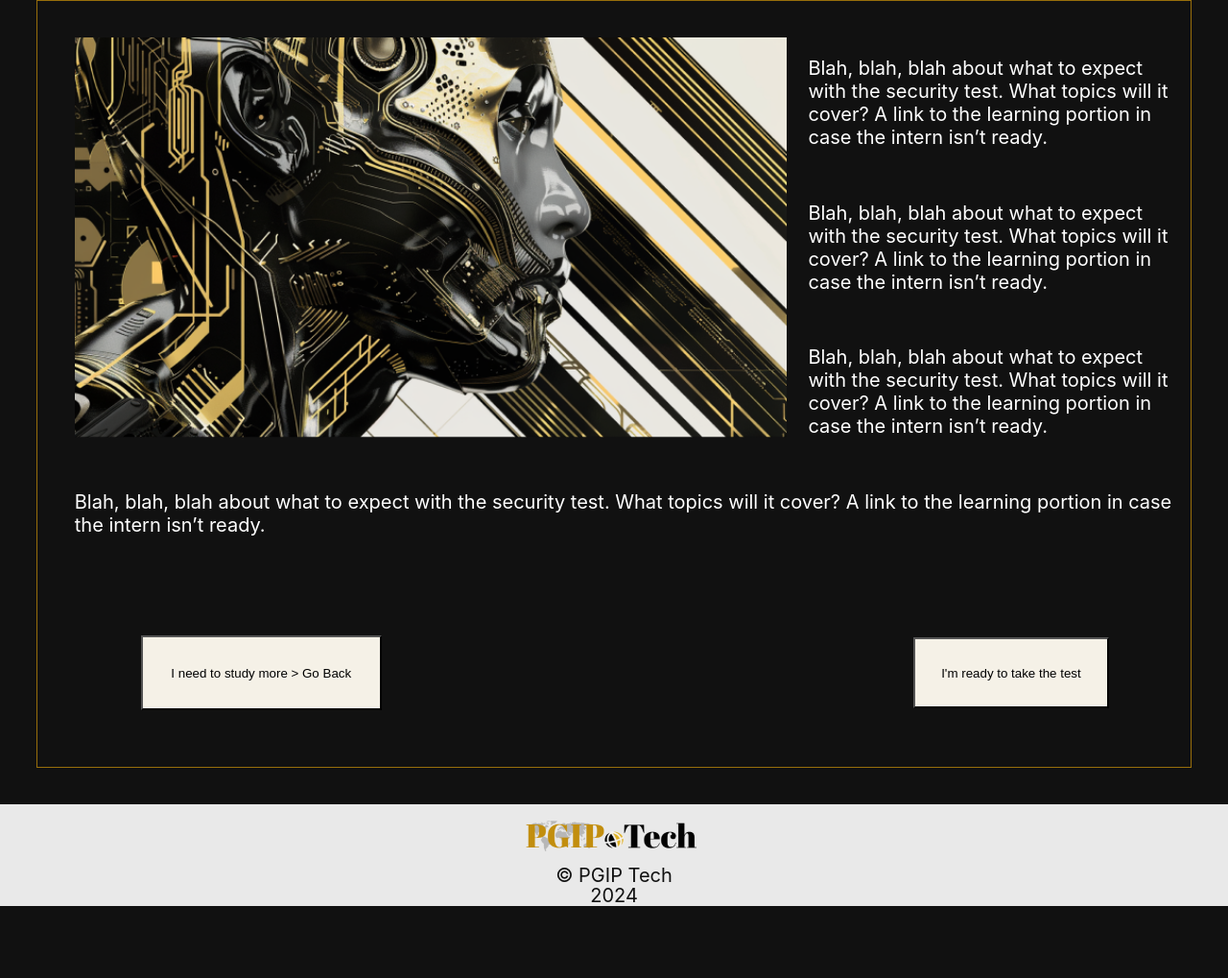
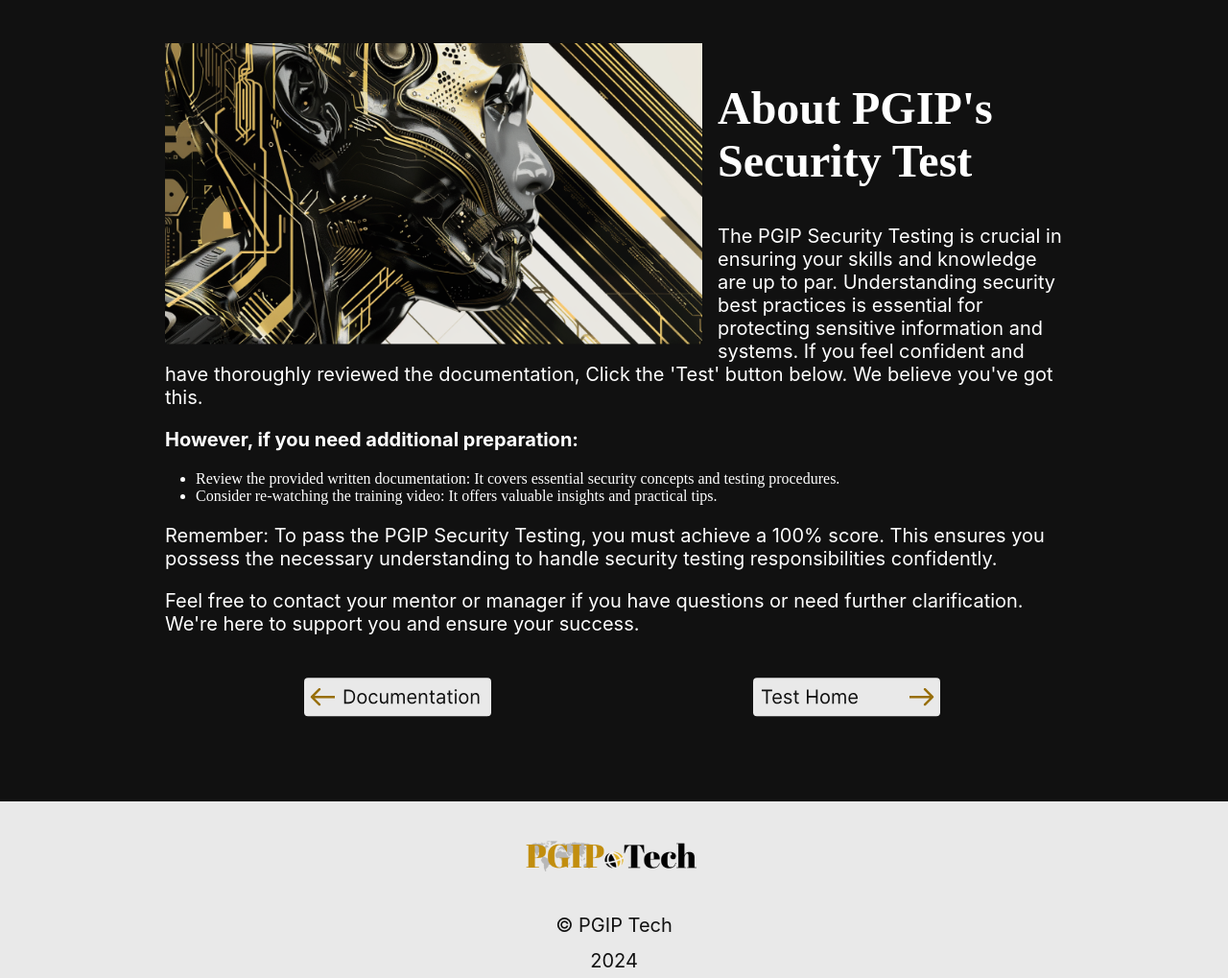
Before and after one commit to PGIPTech/Security_Training, a plain HTML site: page src/pages/index.html in a window 1280 px wide. Shown: the part 295-1314 px from the top of the page at 96% size. Before the commit the page ends 1240 px from the top, so only its background shows below. Drawn offline with Linux system fonts and the light colour scheme.

Commit message:
Updated index page and added svg images for documentation and test buttons

```diff
--- a/src/pages/index.html
+++ b/src/pages/index.html
@@ -7,161 +7,141 @@
     <link rel="stylesheet" href="../../public/css/global.css">
 </head>
 <body>
-    <!-- TopNav -->
     <topnav-template></topnav-template>
     <!-- Welcome message -->
-    <h1>Welcome to <br class="responsive"/>PGIP's Security Testing</h1>
-    <div class="page-content">
-        <!-- Body with border -->
-        <div class="content">
-            <img class="head-pic" src="../../public/images/image 2.png" alt="Image of side-profile of a robotic face">
-            <p id="para-1">Blah, blah, blah about what to expect with the security test. What topics will it cover? A link to the learning portion in case the intern isn’t ready.</p>
-            <p id="para-2">Blah, blah, blah about what to expect with the security test. What topics will it cover? A link to the learning portion in case the intern isn’t ready.</p>
-            <p id="para-3">Blah, blah, blah about what to expect with the security test. What topics will it cover? A link to the learning portion in case the intern isn’t ready.</p>
-            <p id="para-4">Blah, blah, blah about what to expect with the security test. What topics will it cover? A link to the learning portion in case the intern isn’t ready.</p>
-            <div class="ready-buttons">
-                <button class="no-rdy-btn">
-                    I need to study more > Go Back
-                </button>
-                <button class="rdy-btn">
-                    I'm ready to take the test
-                </button>
+    <div id="welcome-banner">
+        <h4>Welcome to <br class="responsive"/>PGIP's Security Testing</h4>
+    </div>
+    <div class="container">
+        <article class="blurb">
+            <div id="img-container">
+                <img src="../../public/images/image 2.png">
             </div>
-        </div>
+            <h2> About PGIP's<br>Security Test</h2>
+            <p>
+                The PGIP Security Testing is crucial in ensuring your skills and knowledge are up to par. Understanding security best practices is essential for protecting sensitive information and systems. If you feel confident and have thoroughly reviewed the documentation, Click the 'Test' button below. We believe you've got this.
+            </p>
+            <p>
+                <strong>
+                    However, if you need additional preparation:
+                </strong>
+                <ul>
+                    <li>Review the provided written documentation: It covers essential security concepts and testing procedures.</li>
+                    <li>Consider re-watching the training video: It offers valuable insights and practical tips.</li>
+                </ul>
+            </p>
+            <p>
+                Remember: To pass the PGIP Security Testing, you must achieve a 100% score. This ensures you possess the necessary understanding to handle security testing responsibilities confidently.
+            </p>
+            <p>
+                Feel free to contact your mentor or manager if you have questions or need further clarification. We're here to support you and ensure your success.
+            </p>
+            <div id="link-btns">
+                <a href="#">
+                    <img src="../../public/images/Button Back.svg">
+                </a>
+                <a href="#">
+                    <img src="../../public/images/Button Forward.svg">
+                </a>
+            </div>
+        </article>
     </div>
-    <!-- Footer -->
     <footer-template></footer-template>
     <script src="../components/headfootMan.js" type="text/javascript" defer></script>
 </body>
+<style>
 
-<style>
-    .page-content {
-        display: grid;
-        grid-template-columns: 100%;
+    .container {
+        padding: 0 1.45rem;
+        max-width: 62.5rem;
+        margin: 0 auto;
     }
-    .content {
-        margin-inline: 3%;
-        padding: 3%;
-        display: grid;
+
+    article {
+        margin: 2rem 0;
+        padding: 2rem;
     }
-    .head-pic {
-        width: 76%;
-        height: auto;
-        justify-self: center;
-        grid-row: 1;
+
+    article img {
+        width: 18.75rem;
+        float: left;
     }
-    .topnav {
-        height: 106px;
+
+    ul {
+        list-style-type: none;
+        padding-left: 0;
+        margin-block-start: 0;
     }
-    .foot {
-        height: 106px;
-        position: relative;
-        bottom: 0;
+
+    #link-btns {
+        display: flex;
+        flex-direction: column;
+        align-items: center;
+        margin-block-start: 1rem;
     }
-    .ready-buttons {
-        display: grid;
-        grid-template-columns: auto auto;
-        grid-template-rows: auto;
-        align-items: center;
-        padding: 6%;
-        column-gap: 6%;
-        grid-row: 6;
 
+    #link-btns a {
+        /* background-color: var(--white-12); */
+        color: var(--black-13);
+        padding: 0.5rem;
+        border-radius: 4px;
+        gap: 2rem;
+        margin: 1rem auto;
+        text-decoration: none;
+        width: calc(12.1875rem - 1rem);
+        display: flex;
+        justify-content: space-between;
+        font-size: 1.25rem;
     }
-    .no-rdy-btn {
-        grid-column: 1;
-        background-color: var(--light-gold);
-        justify-self: start;
-        padding: 6%;
+
+    #welcome-banner {
+        width: 100vw;
+        background-color: var(--white-12);
+        color: var(--black-13);
+        margin-block-start: 2rem;
+        /* padding-inline: 2rem; */
     }
-    .rdy-btn {
-        grid-column: 2;
-        background-color: var(--light-gold);
-        justify-self: end;
-        padding: 6%;
+
+    mark {
+        background: none;
+        color: var(--normal-gold);
+        font-weight: bolder;
     }
+
+    strong {
+        margin-block-end: 0;
+    }
+
     @media (min-width: 600px) {
-        br.responsive {
+        ul {
+            list-style-type: disc;
+            padding-left: 2rem;
+        }
+
+        article img {
+            margin-right: 1rem;
+        }
+
+        #link-btns {
+            flex-direction: row;
+        }
+
+        .responsive {
             display: none;
         }
-        .content {
-            border-style: solid;
-            border-color: var(--normal-gold);
-            border-width: 1px;
-            grid-template-columns: 60% 40%;
-            grid-template-rows: auto auto auto auto auto;
-            column-gap: 2%;
-            row-gap: 2%;
-            align-items: center;
-            margin-bottom: 3%;
-        }
-        .logo {
-            height: 90px;
-            width: 324px;
-        }
-        .head-pic {
-            height: auto;
-            width: 100%;
-            grid-column: 1;
-            grid-row: 1;
-        }
-        .hamburger {
-            display: none;
-        }
-        .user-menu {
-            display: block;
-        }
-        #para-1 {
-            grid-column: 2;
-            grid-row: 1;
-        }
-        #para-2 {
-            grid-column: 1 / span 2;
-            grid-row: 2;
-        }
-        #para-3 {
-            grid-column: 1 / span 2;
-            grid-row: 3;
-        }
-        #para-4 {
-            grid-column: 1 / span 2;
-            grid-row: 4;
-        }
-        .ready-buttons {
-            grid-row: 5;
-            grid-column: 1 / span 2;
+
+        #welcome-banner {
+            text-align: center;
         }
     }
+
     @media (min-width: 1024px) {
-        .head-pic {
-            grid-column: 1;
-            grid-row: 1 / span 3;
-            align-self: start;
+        #welcome-banner {
+            text-align: left;
         }
-        .content {
-            grid-template-rows: auto auto auto auto auto;
-            grid-template-columns: 66% 34%;
-        }
-        #para-1 {
-            grid-column: 2;
-            grid-row: 1;
-        }
-        #para-2 {
-            grid-column: 2;
-            grid-row: 2;
-        }
-        #para-3 {
-            grid-column: 2;
-            grid-auto-flow: row dense;
-        }
-        #para-4 {
-            grid-column: 1 / span 2;
-            grid-row: 4;
-        }
-        .ready-buttons {
-            grid-row: 5;
-            grid-column: 1 / span 2;
+
+        article img {
+            width: 35rem;
         }
     }
 </style>
-</html>
```
Also changed, not shown: public/images/Button Back.svg (added), public/images/Button Forward.svg (added).
